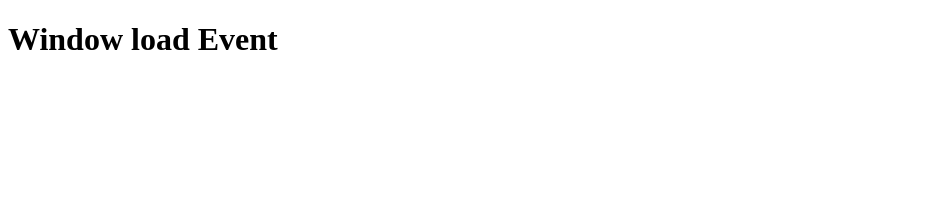
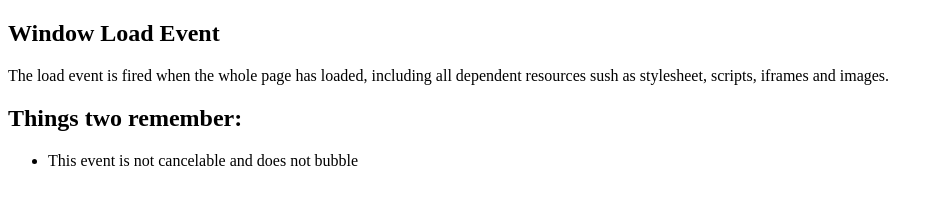
Before and after one commit to dabarshi/javaScript, a plain HTML site: page window-load-event/doc/index.html in a window 1280 px wide. Shown: the whole page, without its empty margins (0-940 px from the left). Drawn offline with Linux system fonts and the light colour scheme.

Commit message:
add window load event doc page

```diff
--- a/window-load-event/doc/index.html
+++ b/window-load-event/doc/index.html
@@ -7,8 +7,17 @@
     <title>Window Load Event</title>
 </head>
 <body>
-    <header>
-        <h1>Window load Event</h1>
-    </header>
+    <section class="container">
+        <h1 class="title">Window Load Event</h1>
+        <p class="descripttion">
+            The <span>load</span> event is fired when the whole page has loaded, including all dependent resources sush as stylesheet, scripts, iframes and images.
+        </p>
+        <div class="note">
+            <h2 class="note-title">Things two remember: </h2>
+            <ul>
+                <li>This event is not cancelable and does not bubble</li>
+            </ul>
+        </div>
+    </section>
 </body>
 </html>
```
Also changed, not shown: window-load-event/doc/style.css (added).
